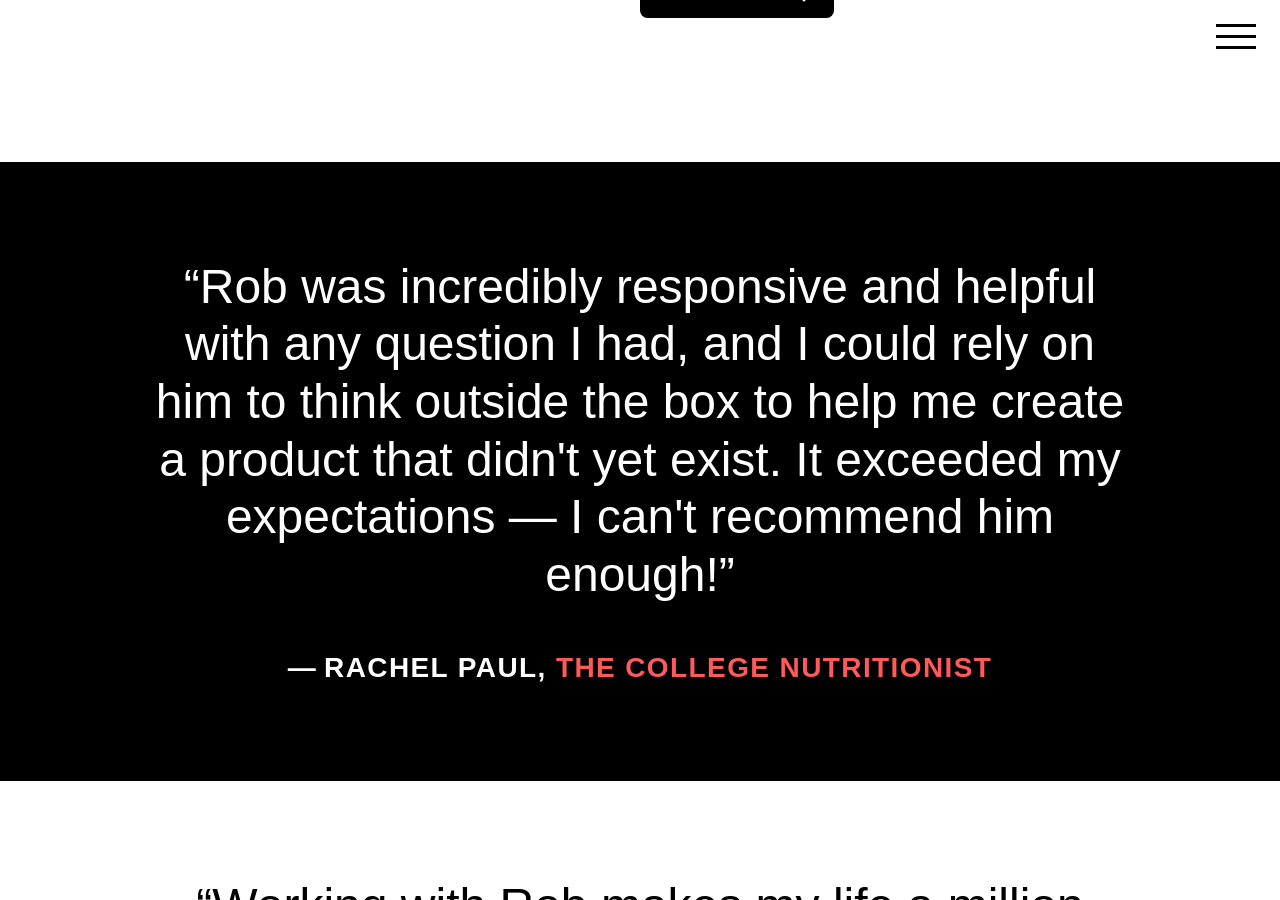
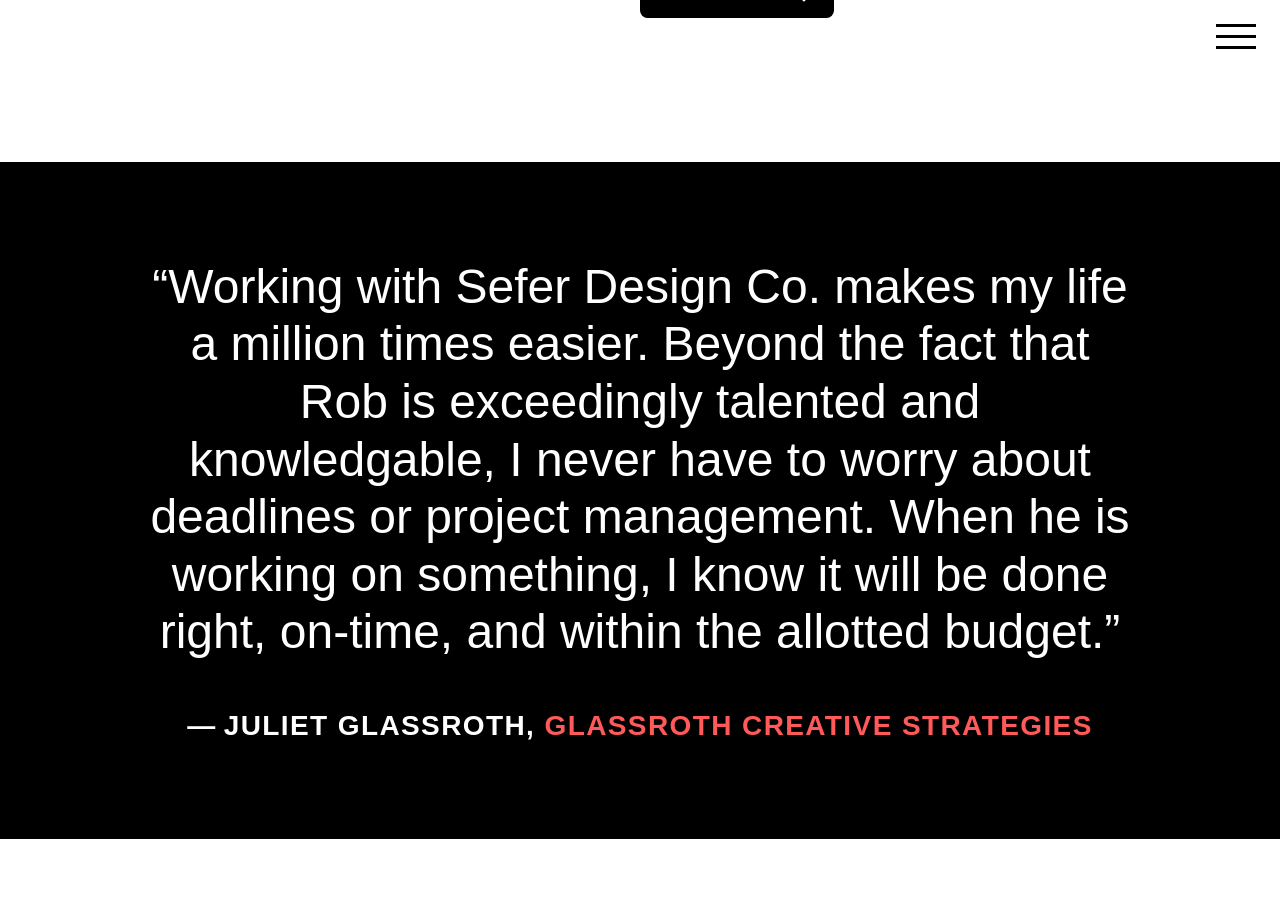
Before and after one commit to SeferDesign/seferdesign.com, a Jekyll site: the page built from index.html, in a window 1280 px wide and 900 px high, scrolled down 3177 px. Built offline with Jekyll 4.4.1, drawn with Linux system fonts in a browser that asks for light colours; some web fonts are replaced; some of the changed text lies outside the part shown.

Commit message:
Quote edits

```diff
--- a/index.html
+++ b/index.html
@@ -100,14 +100,14 @@
 	<ul class="endorsements-list">
 		<li>
 			<div class="wrapper">
-				<q>Rob was incredibly responsive and helpful with any question I had, and <span>I could rely on him to think outside the box</span> to help me create a product that didn't yet exist. It exceeded my expectations &mdash; I can't recommend him enough!</q>
-				<div class="attribution">Rachel Paul, <span>The College Nutritionist</span></div>
+				<q><span>Working with Sefer Design Co. makes my life a million times easier.</span> Beyond the fact that Rob is exceedingly talented and knowledgable, I never have to worry about deadlines or project management. When he is working on something, I know it will be done right, on-time, and within the allotted budget.</q>
+				<div class="attribution">Juliet Glassroth, <span>Glassroth Creative Strategies</span></div>
 			</div>
 		</li>
 		<li>
 			<div class="wrapper">
-				<q>Working with Rob makes my life a million times easier. Beyond the fact that he is exceedingly talented and knowledgable, I never have to worry about deadlines or project management. When he is working on something, <span>I know it will be done right,</span> done on time, and done within the allotted budget.</q>
-				<div class="attribution">Juliet Glassroth, <span>Glassroth Creative Strategies</span></div>
+				<q>Rob was incredibly responsive and helpful with any question I had, and <span>I could rely on him to think outside the box</span> to help me create a product that didn't yet exist. The project exceeded my expectations &mdash; I can't recommend him enough!</q>
+				<div class="attribution">Rachel Paul, <span>The College Nutritionist</span></div>
 			</div>
 		</li>
 	</ul>
```
